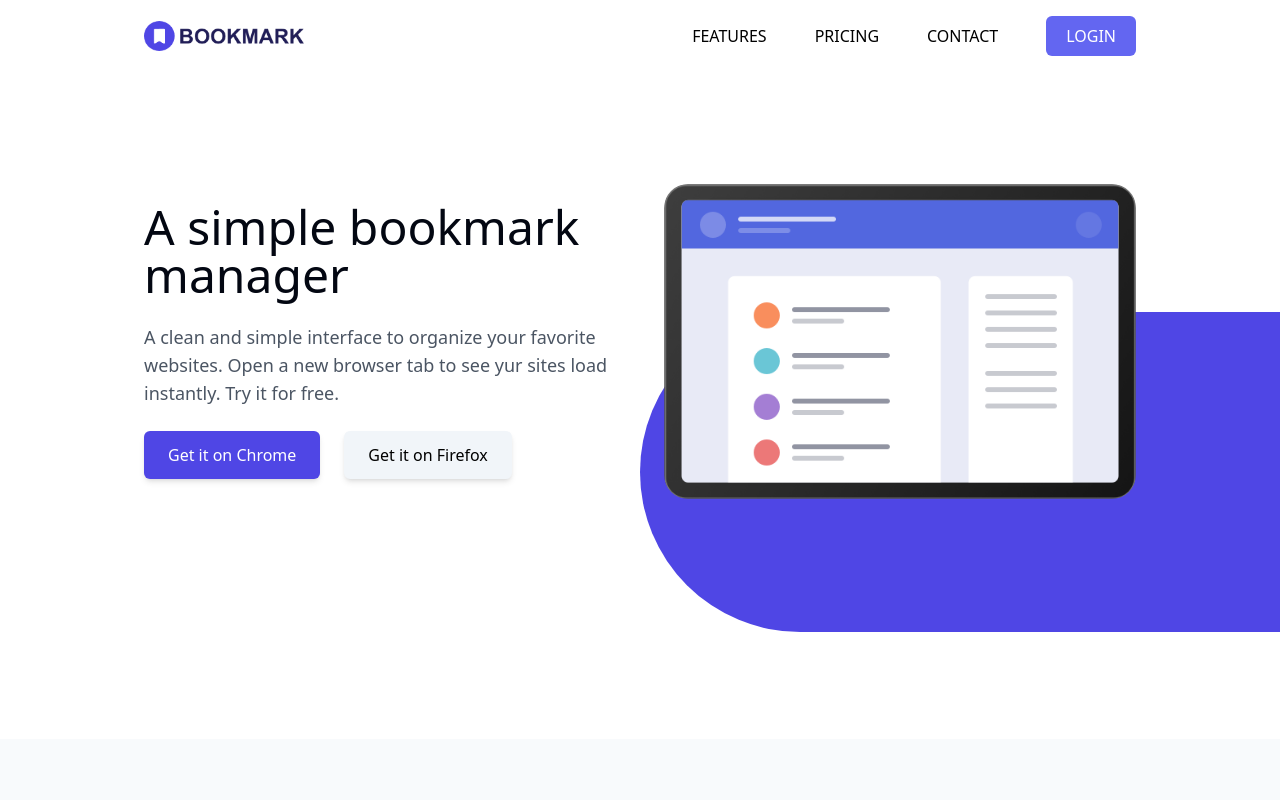
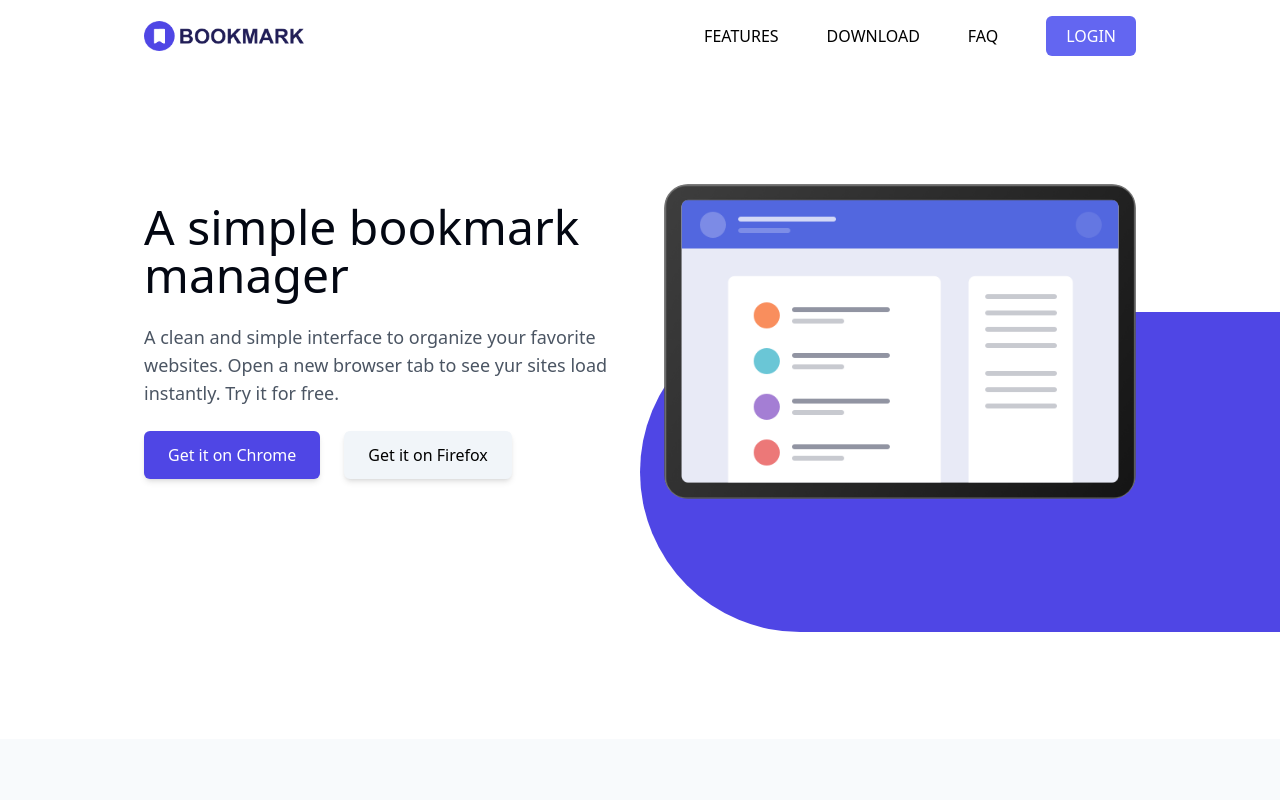
Before and after one commit to iamaliataie/bookmark-landing-page, a website: page dist/index.html in a window 1280 px wide. Shown: the top 800 px of the page. Drawn offline with Linux system fonts and the light colour scheme.

Commit message:
navbar modified

```diff
--- a/dist/index.html
+++ b/dist/index.html
@@ -16,9 +16,9 @@
                 <img class="w-40" src="./imges/bookmark-logo.png" alt="">
             </div>
             <ul class="hidden sm:flex flex-1 gap-12 items-center justify-end uppercase">
-                <li>Features</li>
-                <li>Pricing</li>
-                <li>Contact</li>
+                <li><a href="#features">Features</a></li>
+                <li><a href="#download">Download</a></li>
+                <li><a href="#faq">FAQ</a></li>
                 <button type="button" class="bg-indigo-500 py-2 px-5 rounded-md text-white uppercase hover:bg-indigo-700 transition-colors duration-100 ease-in-out">login</button>
             </ul>
             <div class="flex flex-1 gap-1 justify-end sm:hidden">
@@ -44,9 +44,9 @@
                 shadow-lg
                 rounded-md
                 shadow-black z-20 top-10 sm:hidden">
-                <a class="uppercase">Features</a>
-                <a class="uppercase">Pricing</a>
-                <a class="uppercase">Contact</a>
+                <li><a href="#features">Features</a></li>
+                <li><a href="#download">Download</a></li>
+                <li><a href="#faq">FAQ</a></li>
                 <button type="button" class="bg-indigo-600 py-2 px-3 rounded-md text-white uppercase hover:bg-indigo-700 transition-colors duration-100 ease-in-out">login</button>
             </div>
             </div>
@@ -78,7 +78,7 @@
     </section>
 
     <!-- Features -->
-    <section class="bg-slate-50 py-20 pb-40 mt-20 lg:mt-60">
+    <section id="features" class="bg-slate-50 py-20 pb-40 mt-20 lg:mt-60">
         <!-- Heading -->
         <div class="sm:w-3/4 lg:w-5/12 mx-auto px-2">
             <h1 class="text-3xl text-center text-gray-950">Features</h1>
@@ -141,7 +141,7 @@
     </section>
 
     <!-- Download -->
-    <section class="py-24">
+    <section id="download" class="py-24">
         <!-- Heading -->
         <div class="sm:w-3/4 lg:w-5/12 mx-auto px-2">
             <h1 class="text-3xl text-center text-gray-950">Download the extension</h1>
@@ -188,7 +188,7 @@
     </section>
 
     <!-- FAQ -->
-    <section class="py-24 bg-slate-50">
+    <section id="faq" class="py-24 bg-slate-50">
         <div class="container">
             <!-- Heading -->
             <div class="sm:w-3/4 lg:w-5/12 mx-auto px-2">
```
